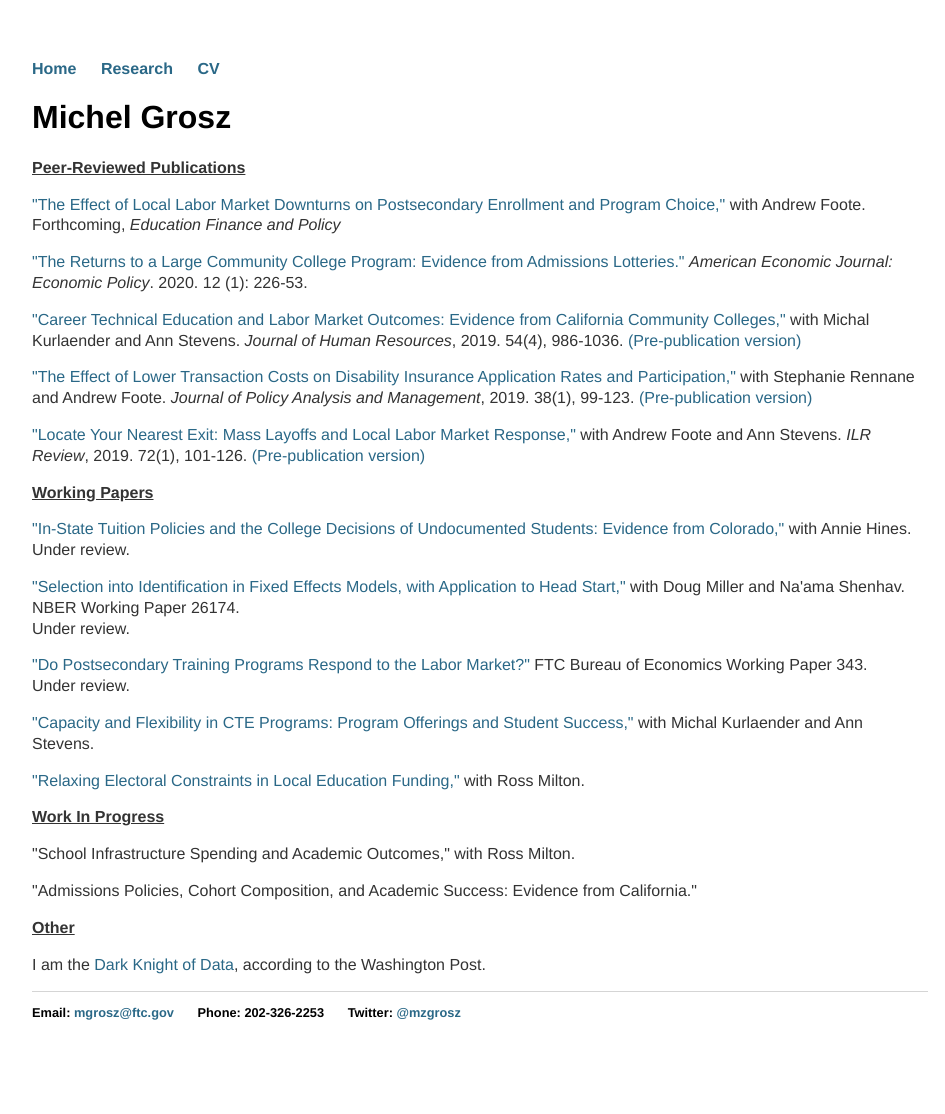
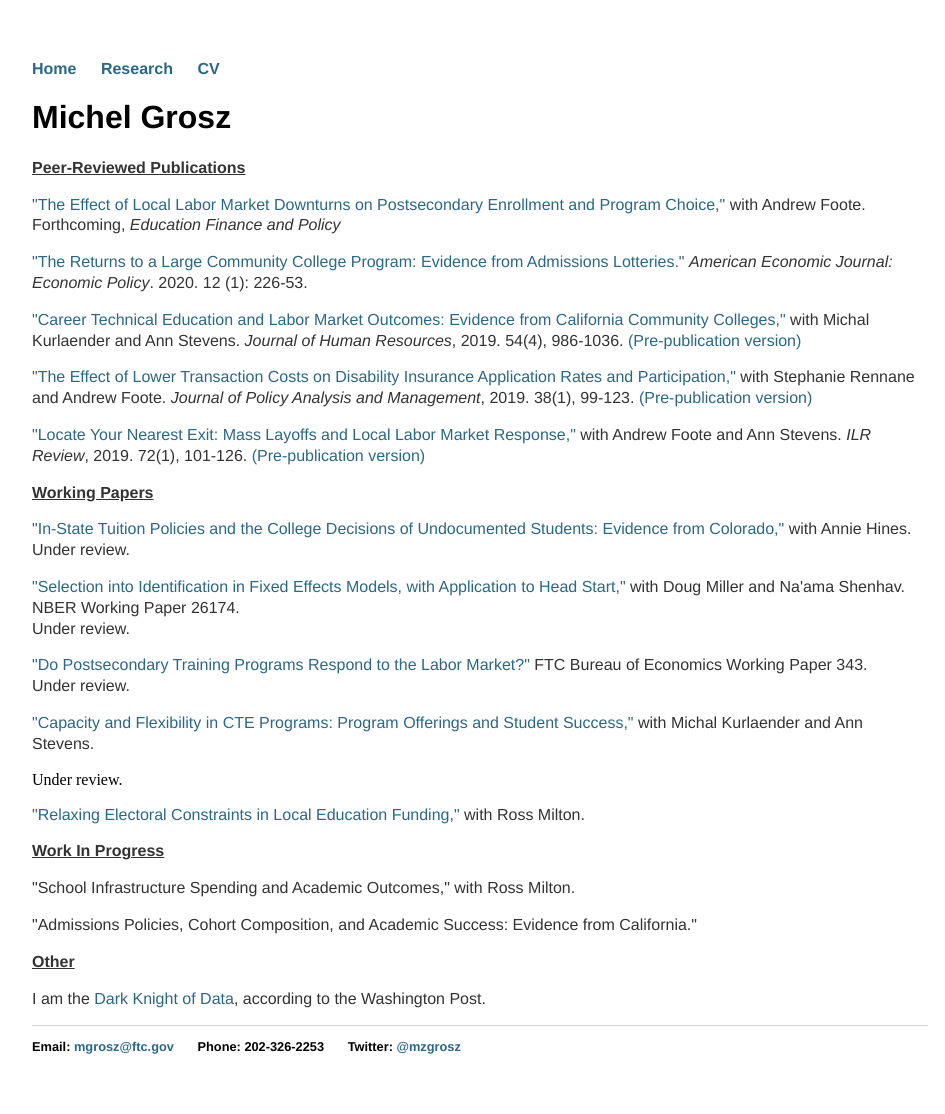
Before and after one commit to mzgrosz/mzgrosz.github.io, a Jekyll site: the page built from research/index.html, in a window 1280 px wide. Shown: the whole page, without its empty margins (160-1105 px from the left). Built offline with Jekyll 4.4.1, drawn with Linux system fonts in a browser that asks for light colours; before the commit the page ends 1080 px from its top, so only the background shows below that.

Commit message:
Update index.html

```diff
--- a/research/index.html
+++ b/research/index.html
@@ -64,6 +64,7 @@ title: Michel Grosz
 	--></p>
 
 <p><a href="https://education.ucdavis.edu/sites/main/files/cte_flexibility_paper_draft_9-30-18_for_ies.pdf">&quot;Capacity and Flexibility in CTE Programs: Program Offerings and Student Success,&quot;</a> with Michal Kurlaender and Ann Stevens.</p>
+	Under review.<br>
 
 <p><a href="https://mzgrosz.github.io/research/gm_elecconstr_200306.pdf">&quot;Relaxing Electoral Constraints in Local Education Funding,&quot;</a> with Ross Milton.</p>
 
```
